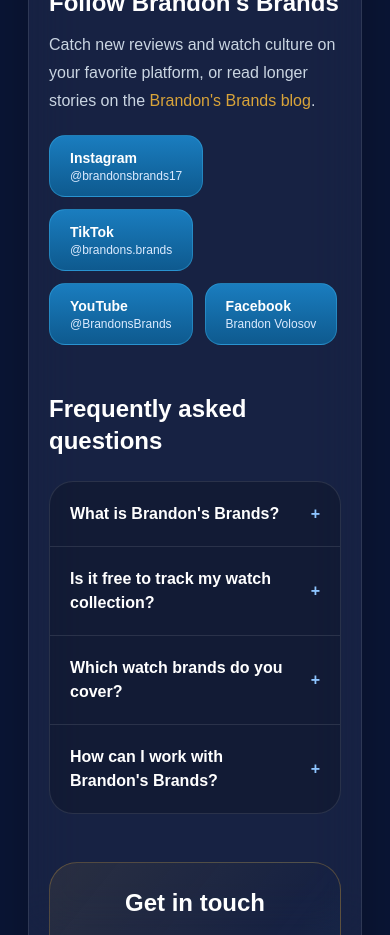
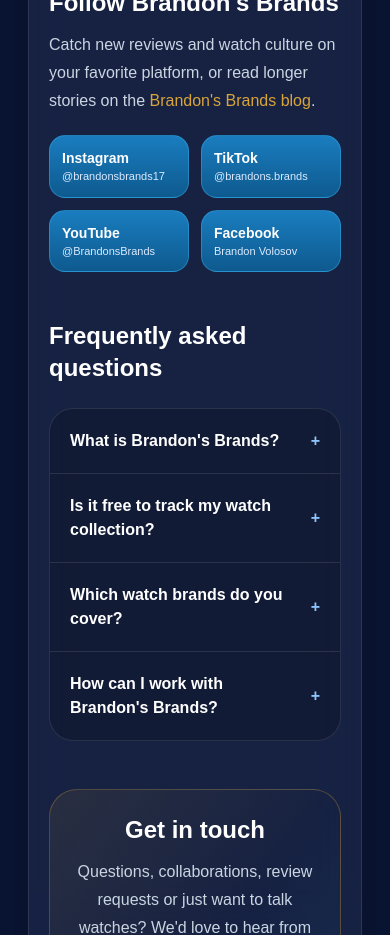
Before and after one commit to bransawsome-dotcom/brandons-brands, a Next.js app: page /about in a window 390 px wide. Shown: the part 5120-6055 px from the top of the page. Built offline with nearby package versions, Linux system fonts and the light colour scheme; no server answers.

Commit message:
About: even 2x2 social boxes on phones, one row on larger screens
Co-Authored-By: Claude Opus 5.5 <noreply@anthropic.com>
Claude-Session: https://claude.ai/code/session_01CwjFP8nGXUA3vPXF1cCfr5

```diff
--- a/src/app/about/page.tsx
+++ b/src/app/about/page.tsx
@@ -270,17 +270,17 @@ export default function AboutPage() {
             Catch new reviews and watch culture on your favorite platform, or read longer stories on the{" "}
             <Link href="/blog" className="text-[#D9A43A] hover:text-[#e1b54a]">Brandon&apos;s Brands blog</Link>.
           </p>
-          <ul className="mt-5 flex flex-wrap gap-3">
+          <ul className="mt-5 grid grid-cols-2 gap-3 sm:grid-cols-4">
             {socials.map((s) => (
               <li key={s.name}>
                 <a
                   href={s.url}
                   target="_blank"
                   rel="noopener noreferrer"
-                  className="inline-flex flex-col rounded-2xl border border-[#3FB4EC]/40 bg-gradient-to-b from-[#1A7DBF] to-[#0E5A8F] px-5 py-3 text-white transition hover:from-[#2290D6] hover:to-[#136AA6]"
+                  className="flex h-full w-full min-w-0 flex-col rounded-2xl border border-[#3FB4EC]/40 bg-gradient-to-b from-[#1A7DBF] to-[#0E5A8F] px-3 py-3 text-white sm:px-5 transition hover:from-[#2290D6] hover:to-[#136AA6]"
                 >
                   <span className="text-sm font-semibold">{s.name}</span>
-                  <span className="text-xs text-blue-100">{s.handle}</span>
+                  <span className="truncate text-[11px] text-blue-100 sm:text-xs">{s.handle}</span>
                 </a>
               </li>
             ))}
```
